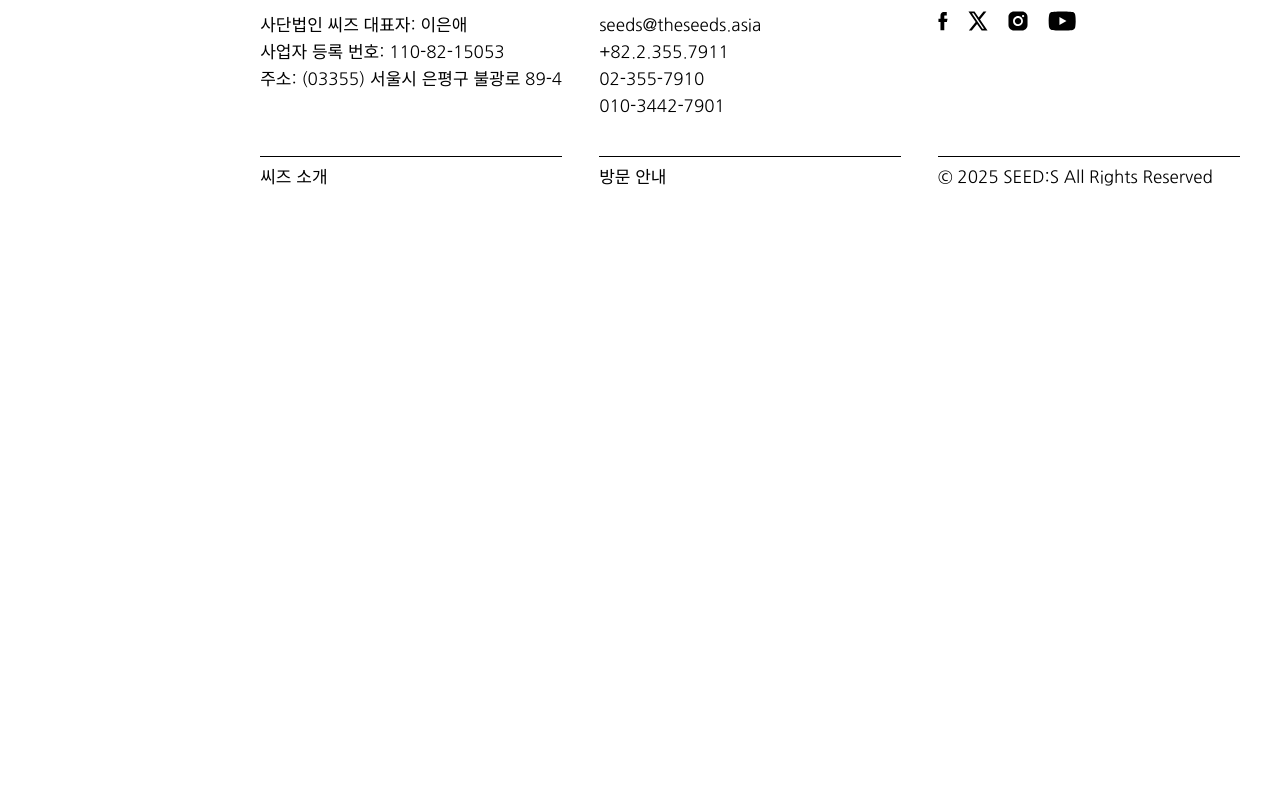
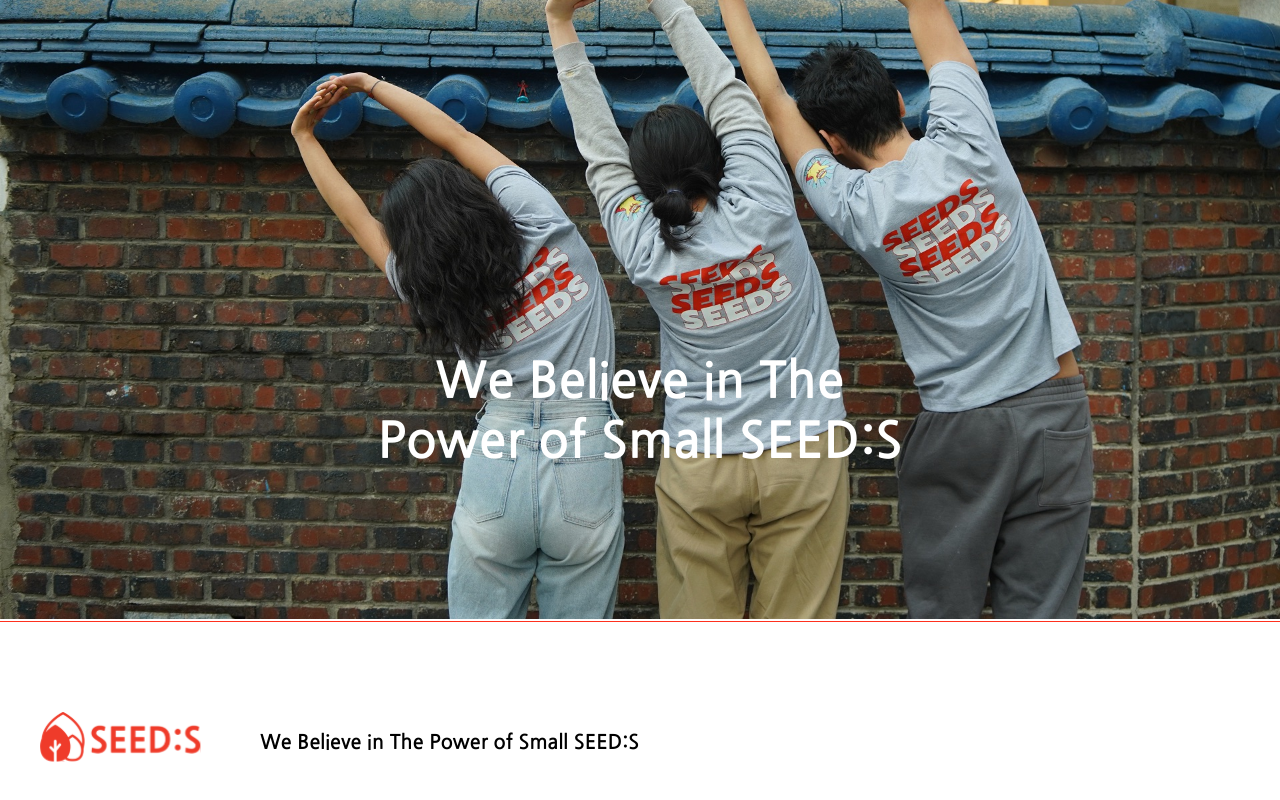
Before and after one commit to sparklaunch/ratatouille, a Next.js app: page / in a window 1280 px wide. Shown: the part 2128-2928 px from the top of the page. Before the commit the page ends 2400 px from the top, so only its background shows below. Built offline with nearby package versions, Linux system fonts and the light colour scheme.

Commit message:
Add jumbotron.

```diff
--- a/src/app/page.tsx
+++ b/src/app/page.tsx
@@ -25,6 +25,10 @@ export default function Home() {
                 </div>
                 <Image src="/images/Prelude.jpg" alt="새싹이 자라나는 이미지" fill className={styles.preludeImage} />
             </div>
+            <div className={styles.jumbotronContainer}>
+                <Image src="/images/Jumbotron.jpg" alt="씨즈 점보트론 이미지" fill />
+                <h2>We Believe in The Power of Small SEED:S</h2>
+            </div>
             <Footer />
         </>
     );
--- a/src/app/style.module.scss
+++ b/src/app/style.module.scss
@@ -50,3 +50,23 @@
 .preludeImage {
     position: relative !important;
 }
+
+.jumbotronContainer {
+    position: relative;
+    & > img {
+        position: relative !important;
+    }
+    & > h2 {
+        font-weight: bold;
+        font-size: 50px;
+        color: white;
+        line-height: 60px;
+        text-shadow: 0 4px 4px 0 rgba(0, 0, 0, 0.4);
+        text-align: center;
+        position: absolute;
+        bottom: 150px;
+        left: 50%;
+        width: 560px;
+        transform: translateX(-50%);
+    }
+}
```
Also changed, not shown: public/images/Jumbotron.jpg (added).
